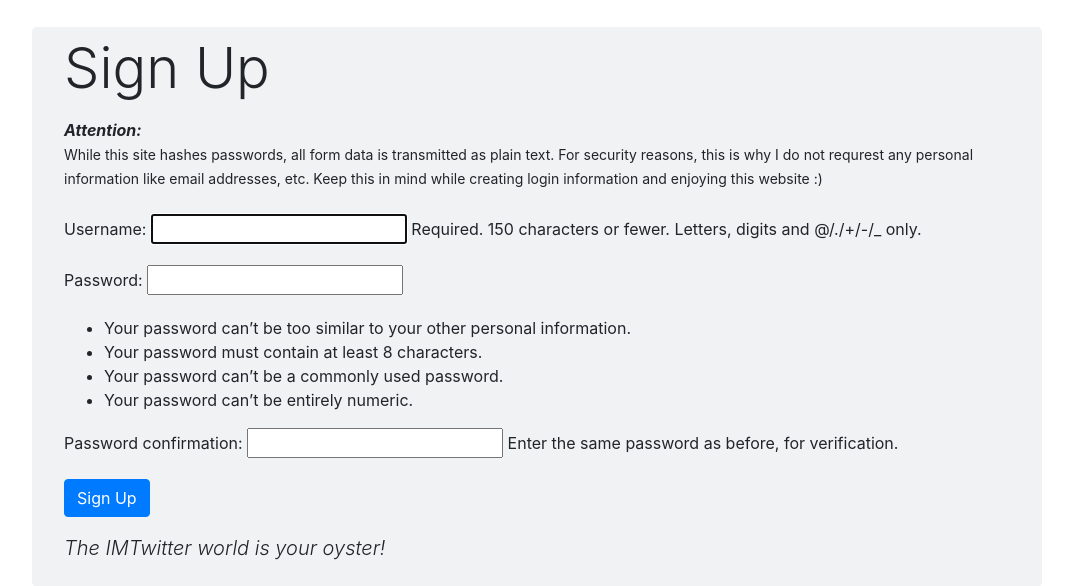
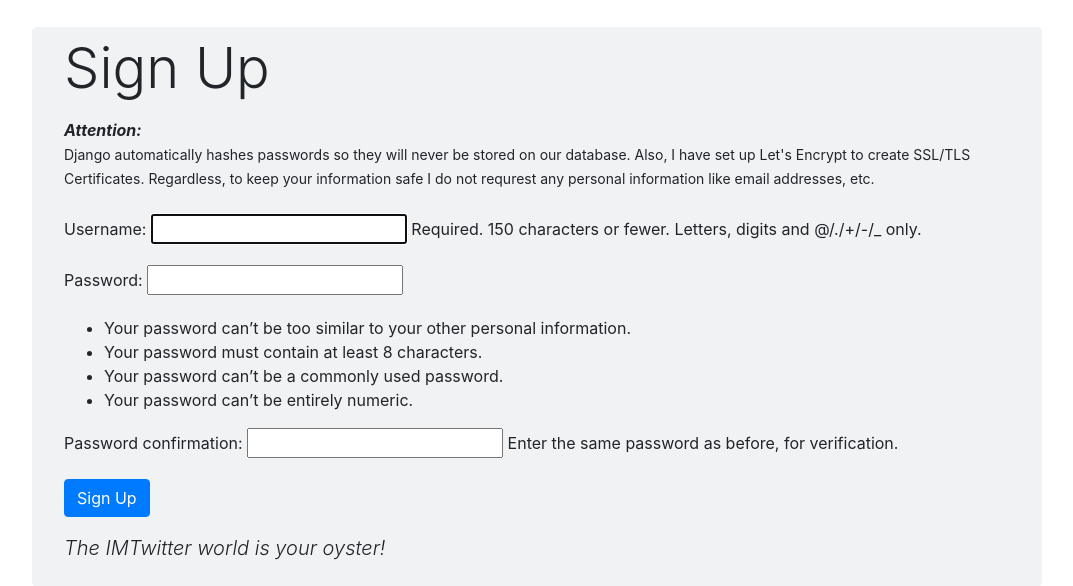
Before and after one commit to mbeche/mysite-imtwitter, a Django app: page /accounts/signup/ in a window 1280 px wide. Shown: the part 61-647 px from the top of the page, without its empty margins (103-1176 px from the left). Run offline with Django 3.2, Linux system fonts and the light colour scheme; some libraries are stand-ins or nearby versions.

Commit message:
Encryption update on create account notice.

```diff
--- a/mysite/templates/signup.html
+++ b/mysite/templates/signup.html
@@ -12,7 +12,7 @@
           <strong><em>Attention:</em></strong>
         </div>
         <div class="">
-          <span style="font-size: 14px; line-height: 14px;">While this site hashes passwords, all form data is transmitted as plain text. For security reasons, this is why I do not requrest any personal information like email addresses, etc. Keep this in mind while creating login information and enjoying this website :)
+          <span style="font-size: 14px; line-height: 14px;">Django automatically hashes passwords so they will never be stored on our database. Also, I have set up Let's Encrypt to create SSL/TLS Certificates. Regardless, to keep your information safe I do not requrest any personal information like email addresses, etc.
         </div>
         <br>
         <form method="post">
```
